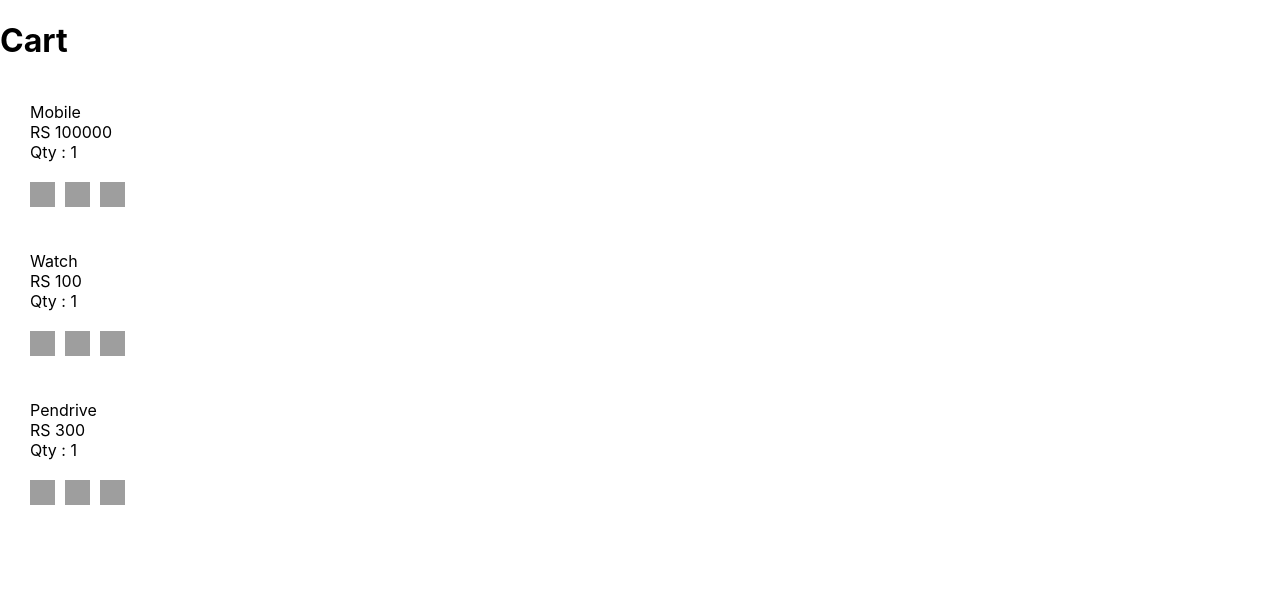
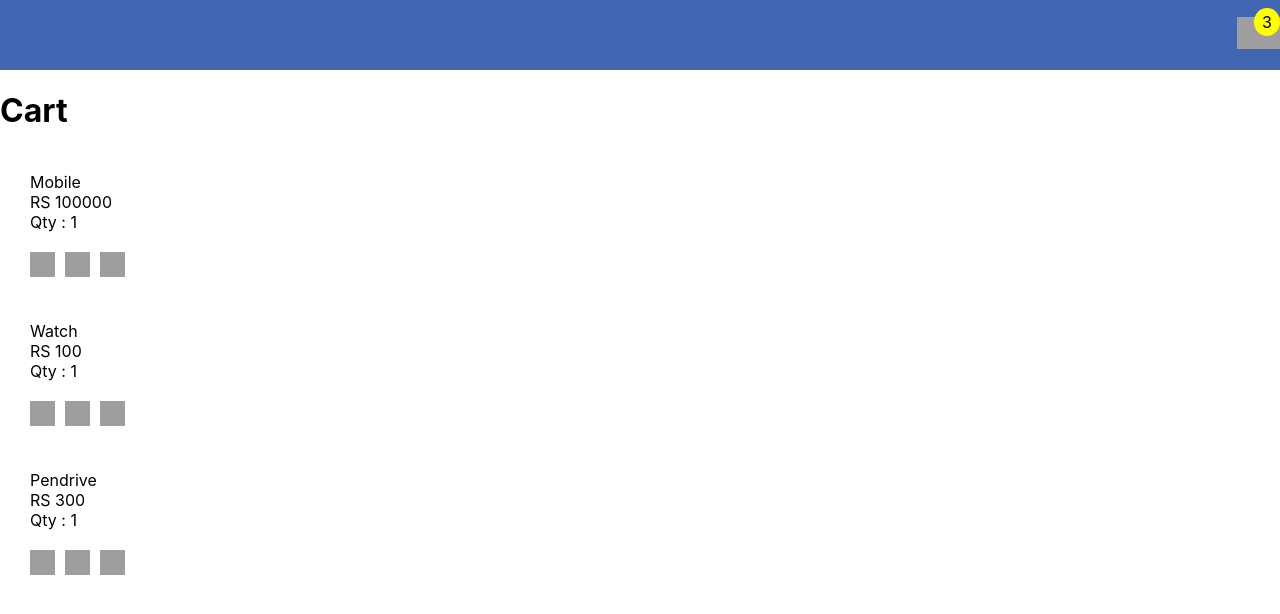
Before and after one commit to harsh123-baba/cart-practice, a React (Create React App) app: page / in a window 1280 px wide. Shown: the top 614 px of the page. Built offline with nearby package versions, Linux system fonts and the light colour scheme; grey boxes are pictures that could not be loaded.

Commit message:
state transfered to app component

```diff
--- a/src/App.js
+++ b/src/App.js
@@ -1,13 +1,80 @@
 import React from 'react';
 import Cart from "./cart"
-import CartItem from './cartItem';
-function App() {
-  return (
-    <div className="App">
-      <h1>Cart</h1>
-      <Cart />
-    </div>
-  );
+import NavBar from './navbar'
+class App extends React.Component {
+  constructor() {
+    super();
+    this.state = {
+      products: [
+        {
+          "title": "Mobile",
+          "price": 100000,
+          "qty": 1,
+          "id": 1
+        },
+        {
+          "title": "Watch",
+          "price": 100,
+          "qty": 1,
+          "id": 2
+        },
+        {
+          "title": "Pendrive",
+          "price": 300,
+          "qty": 1,
+          "id": 3
+        }
+      ]
+    }
+  }
+  handleIncreseQuantity = (product) => {
+    const { products } = this.state;
+    const index = products.indexOf(product);
+    products[index].qty += 1;
+    this.setState({ products });
+  }
+
+  handleDecreseQuantity = (product) => {
+    const { products } = this.state;
+    const index = products.indexOf(product);
+    if (products[index].qty > 1) {
+      products[index].qty -= 1;
+      this.setState({ products });
+    }
+    else {
+      this.handleDelete(product);
+      return;
+    }
+
+  }
+
+  handleDelete = (product) => {
+    const { products } = this.state;
+    const index = products.indexOf(product);
+    if (index != -1) {
+
+      products.splice(index, 1);
+    }
+
+    // console.log(products);
+    this.setState({ products });
+  }
+  render() {
+    const {products} = this.state
+    return (
+      <div className="App">
+
+        <NavBar />
+        <h1>Cart</h1>
+        <Cart
+        products={products}
+        onIncreaseQty = {this.handleIncreseQuantity}
+        onDecreaseQty = {this.handleDecreseQuantity}
+        onDelete = {this.handleDelete}
+        />
+      </div>
+    );
+  }
 }
 
 export default App;
--- a/src/cart.js
+++ b/src/cart.js
@@ -1,65 +1,9 @@
 import React from 'react';
 import CartItem from './cartItem';
-class Cart extends React.Component{
-    constructor(){
-        super();
-        this.state = {
-            products : [
-                {
-                    "title":"Mobile",
-                    "price":100000,
-                    "qty":1,
-                    "id":1
-                },
-                {
-                    "title":"Watch",
-                    "price":100,
-                    "qty":1,
-                    "id":2
-                },
-                {
-                    "title":"Pendrive",
-                    "price":300,
-                    "qty":1,
-                    "id":3
-                }
-            ]
-        }
-    }
-    handleIncreseQuantity = (product) => {
-        const {products} = this.state;
-        const index = products.indexOf(product);
-        products[index].qty += 1;
-        this.setState({products });
-    }
 
-    handleDecreseQuantity = (product) =>{
-        const {products} = this.state;
-        const index = products.indexOf(product);
-        if(products[index].qty > 1){
-            products[index].qty -=1;
-            this.setState({products});
-        }
-        else{
-            this.handleDelete(product);
-            return;
-        }
+const Cart = (props)=>{
 
-    }
-
-    handleDelete = (product) =>{
-        const {products} = this.state;
-        const index = products.indexOf(product);
-        if(index!=-1){
-
-            products.splice(index, 1);
-        }
-
-        // console.log(products);
-        this.setState({products});
-    }
-    render(){
-        const {products} = this.state;
+        const {products} = props;
         return(
             <div className='cart'>
                 {
@@ -67,15 +11,15 @@ class Cart extends React.Component{
                         return <CartItem
                             product={product}
                             key = {product.id}
-                            onIncreaseQty = {this.handleIncreseQuantity}
-                            onDecreaseQty = {this.handleDecreseQuantity}
-                            onDelete = {this.handleDelete}
+                            onIncreaseQty = {props.onIncreaseQty}
+                            onDecreaseQty = {props.onDecreaseQty}
+                            onDelete = {props.onDelete}
                         />
 
                         })
                 }
             </div>
         )
-    }
+
 }
 export default Cart;
--- /dev/null
+++ b/src/navbar.js
@@ -0,0 +1,41 @@
+import React from 'react';
+const NavBar = (props) =>{
+
+    return (
+        <div style={styles.nav}>
+            <div style={styles.cartIconContainer}>
+                <img style={styles.cartIcon} src="https://cdn-icons-png.flaticon.com/512/711/711897.png"
+                alt='Welldone'
+                />
+                <span style={styles.cartCount}>3</span>
+            </div>
+        </div>
+    )
+}
+const styles = {
+    cartIcon :{
+      height : 32,
+      marginHeight : 20
+    },
+    nav : {
+      height:70,
+      background :"#4267b2",
+      display:'flex',
+      justifyContent:'flex-end',
+      alignItems:'center'
+    },
+    cartIconContainer : {
+      position:'relative',
+    },
+    cartCount:{
+      background:'yellow',
+      borderRadius:'50%',
+      padding:'4px 8px',
+      position:'absolute',
+      right:0,
+      top:-9
+    }
+  }
+
+
+export default NavBar;
```
Also changed, not shown: src/cartItem.js (+2 -5 lines).
